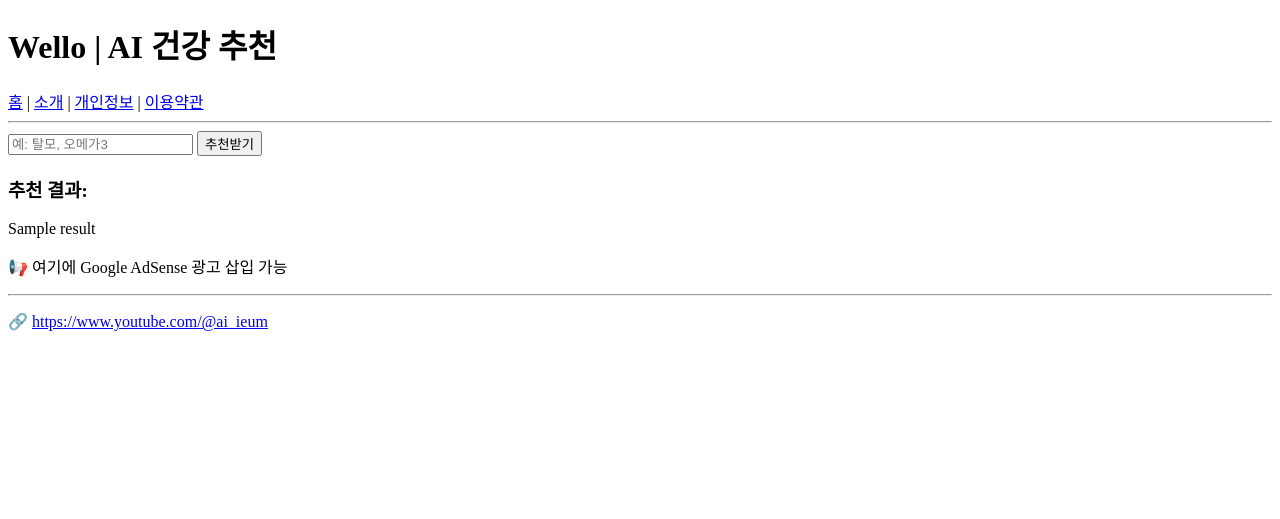
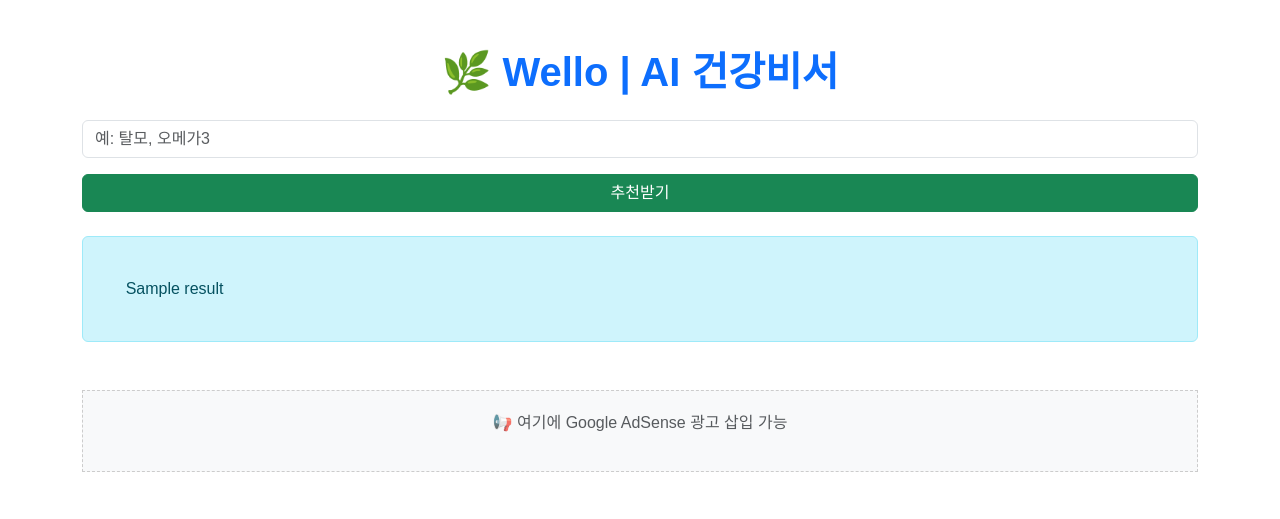
Before and after one commit to ieum3355/wello-flask-app, a Flask app: template templates/index.html in a window 1280 px wide. Shown: the top 519 px of the page. Run offline with Flask 3, Linux system fonts and the light colour scheme; the template is opened without the code that fills it: most values are stand-ins (such as "Sample title", 1, 10 or a date in 2020).

Commit message:
Update index.html

```diff
--- a/templates/index.html
+++ b/templates/index.html
@@ -1,21 +1,32 @@
-{% extends "layout.html" %}
+<!DOCTYPE html>
+<html lang="ko">
+<head>
+  <meta charset="UTF-8">
+  <meta name="viewport" content="width=device-width, initial-scale=1">
+  <title>Wello | AI 건강비서</title>
+  <link href="https://cdn.jsdelivr.net/npm/bootstrap@5.3.3/dist/css/bootstrap.min.css" rel="stylesheet">
+  <link rel="stylesheet" href="/static/style.css">
+</head>
+<body class="bg-white">
+  <div class="container py-5">
+    <h1 class="text-center text-primary fw-bold mb-4">🌿 Wello | AI 건강비서</h1>
 
-{% block title %}Wello 건강 추천{% endblock %}
-
-{% block content %}
-  <form method="post">
+    <form method="post" class="mb-4">
       <input type="text" name="query" class="form-control" placeholder="예: 탈모, 오메가3" required>
-    <button class="btn btn-success mt-2 w-100">추천받기</button>
+      <button class="btn btn-success mt-3 w-100">추천받기</button>
     </form>
 
+    <!-- ✅ 추천 결과 출력: 줄바꿈 적용된 부분 -->
     {% if result %}
-    <div class="alert alert-info mt-4">
-      <h3>추천 결과:</h3>
-      <p style="white-space: pre-line;">{{ result }}</p>
+    <div class="alert alert-info mt-4" style="white-space: pre-wrap; font-family: 'Noto Sans KR', sans-serif;">
+      {{ result }}
     </div>
     {% endif %}
 
     <div class="adsense-placeholder mt-5 text-center">
+      <!-- AdSense 위치 -->
       <p class="text-muted">📢 여기에 Google AdSense 광고 삽입 가능</p>
     </div>
-{% endblock %}
+  </div>
+</body>
+</html>
```
Lines whose indentation alone changed are shown as unchanged.
